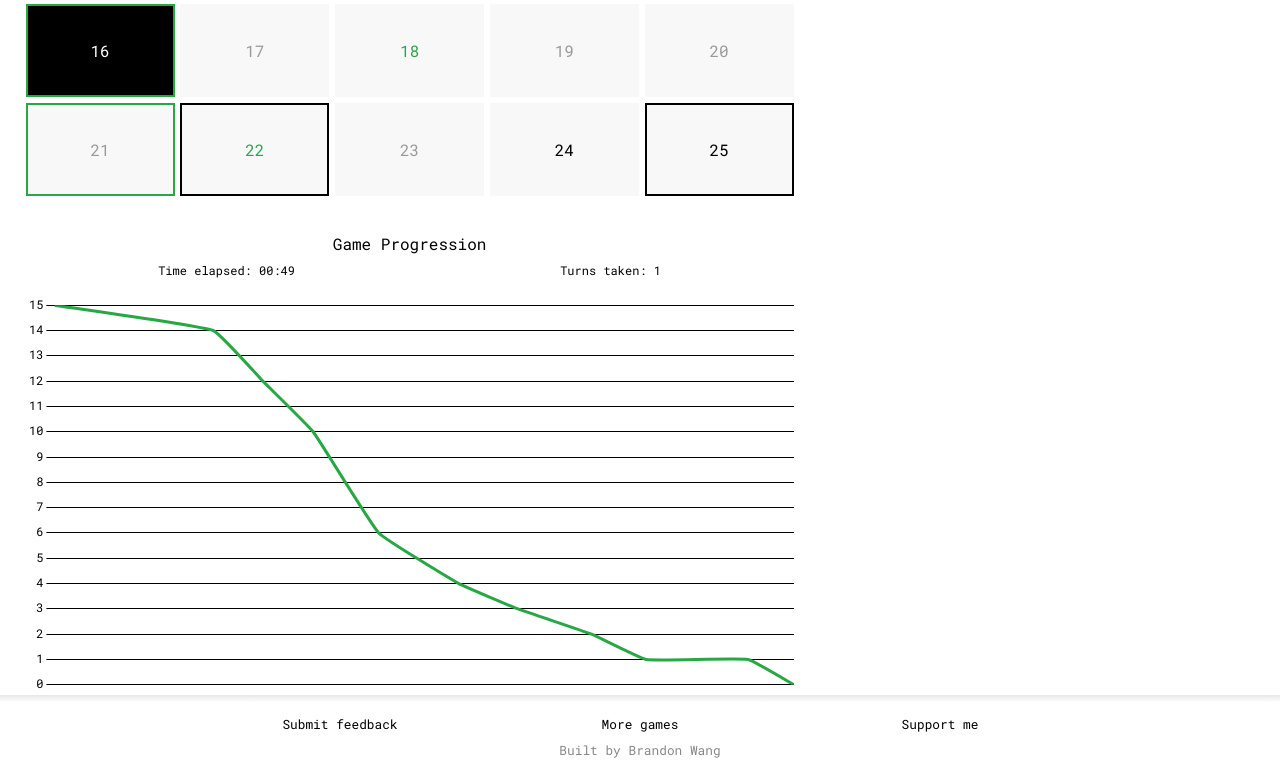
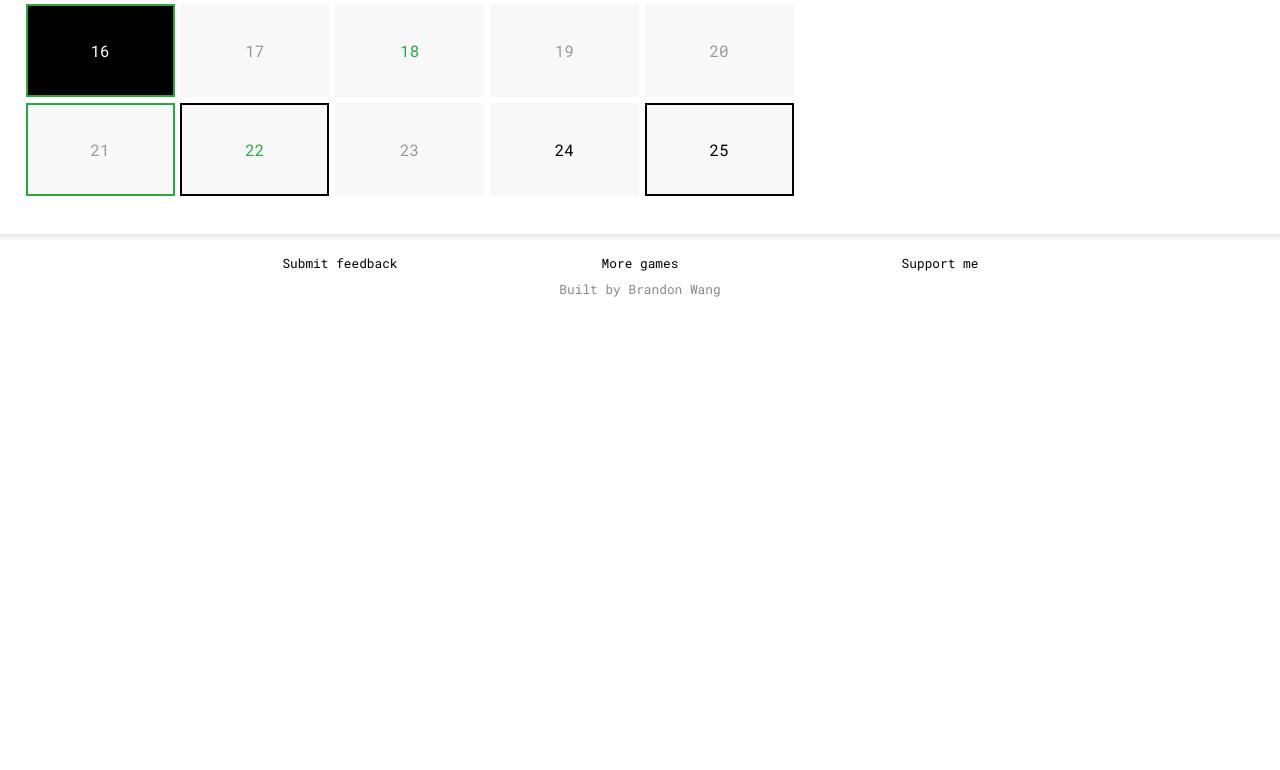
Before and after one commit to coconut750750/pseudonyms, a React (Create React App) app in the folder client/: page /story/duet in a window 1280 px wide. Shown: the part 511-1281 px from the top of the page. After the commit the page ends 820 px from the top, so only its background shows below. Built offline with nearby package versions, Linux system fonts and the light colour scheme.

Commit message:
disable stats

```diff
--- a/client/src/components/ScoreTrend.js
+++ b/client/src/components/ScoreTrend.js
@@ -11,9 +11,6 @@ import './ScoreTrend.css';
 
 class CluesScale extends LinearScale {
   buildTicks() {
-    console.log("CluesScale");
-    console.log(this.chart.data.annotations);
-    console.log(this.chart.data.color);
     if (this.chart.data.annotations === undefined || this.chart.data.color === undefined) {
       return [];
     }
@@ -35,8 +32,6 @@ Chart.register(CluesScale);
 
 class TimeScale extends LinearScale {
   buildTicks() {
-    console.log("TimeScale");
-    console.log(this.chart.data.color);
     if (this.chart.data.color === undefined) {
       return [];
     }
@@ -152,14 +147,6 @@ export default function ScoreTrend({
   xMax,
   yMax,
 }) {
-  console.log({
-          labels: generateLabels(guessEndTimes),
-          annotations: generateAnnotations(clueHistory, clueEndTimes, annotationSuffix),
-          datasets: datasets.map(d => generateDataset(d.name, d.color, d.trend)),
-          color: {
-            indexToColor: indexToColor,
-          },
-        })
   return (
     <div className="scoreTrend">
       <Line
--- a/client/src/game_views/Result.js
+++ b/client/src/game_views/Result.js
@@ -60,11 +60,11 @@ function Result(props) {
       {renderBoard()}
       <br/>
 
-      <Stats
+      {/*<Stats
         mode={props.mode}
         stats={props.stats}
         clueHistory={props.clueHistory}
-      />
+      />*/}
     </div>
   );
 }
```
